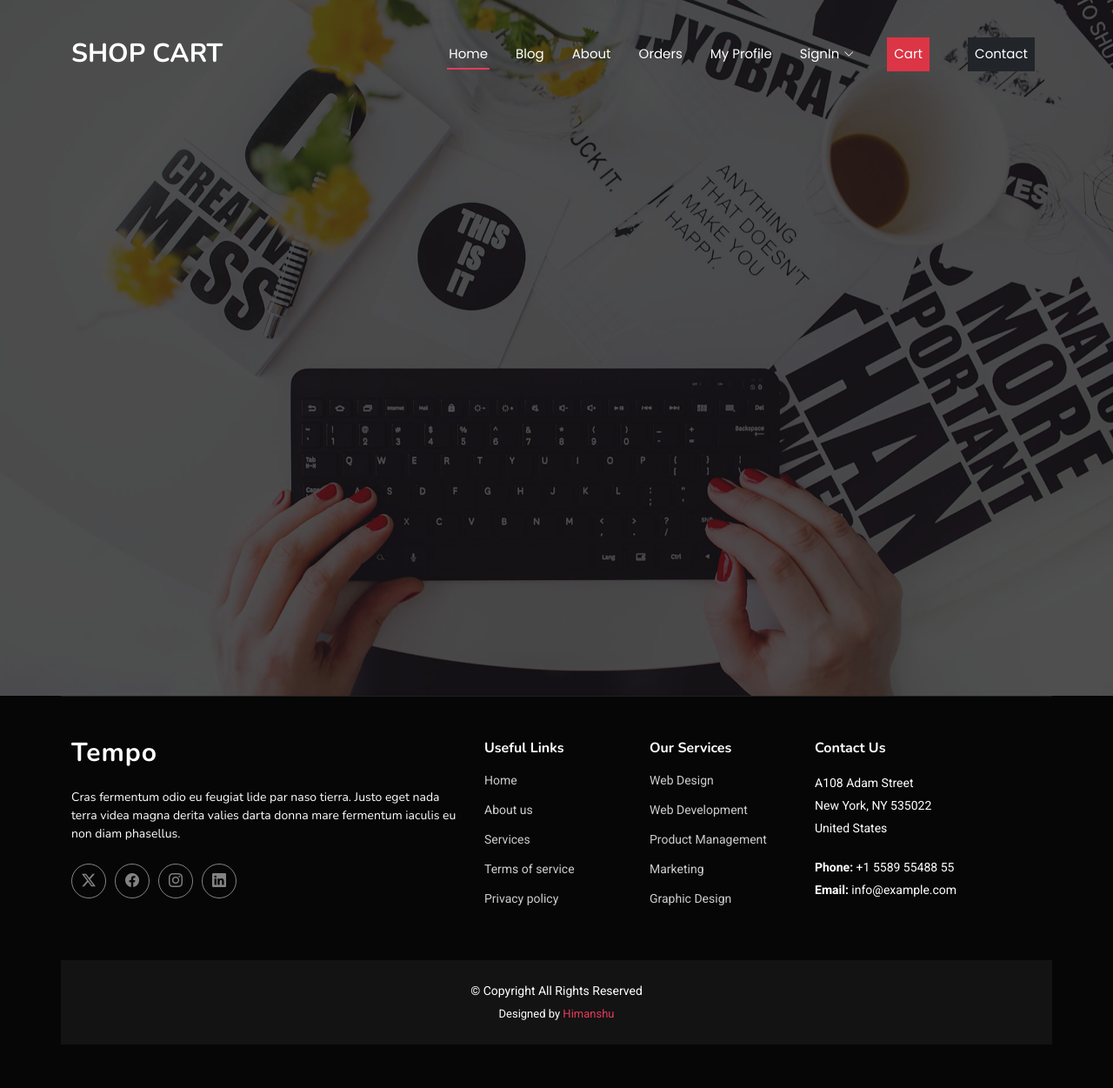
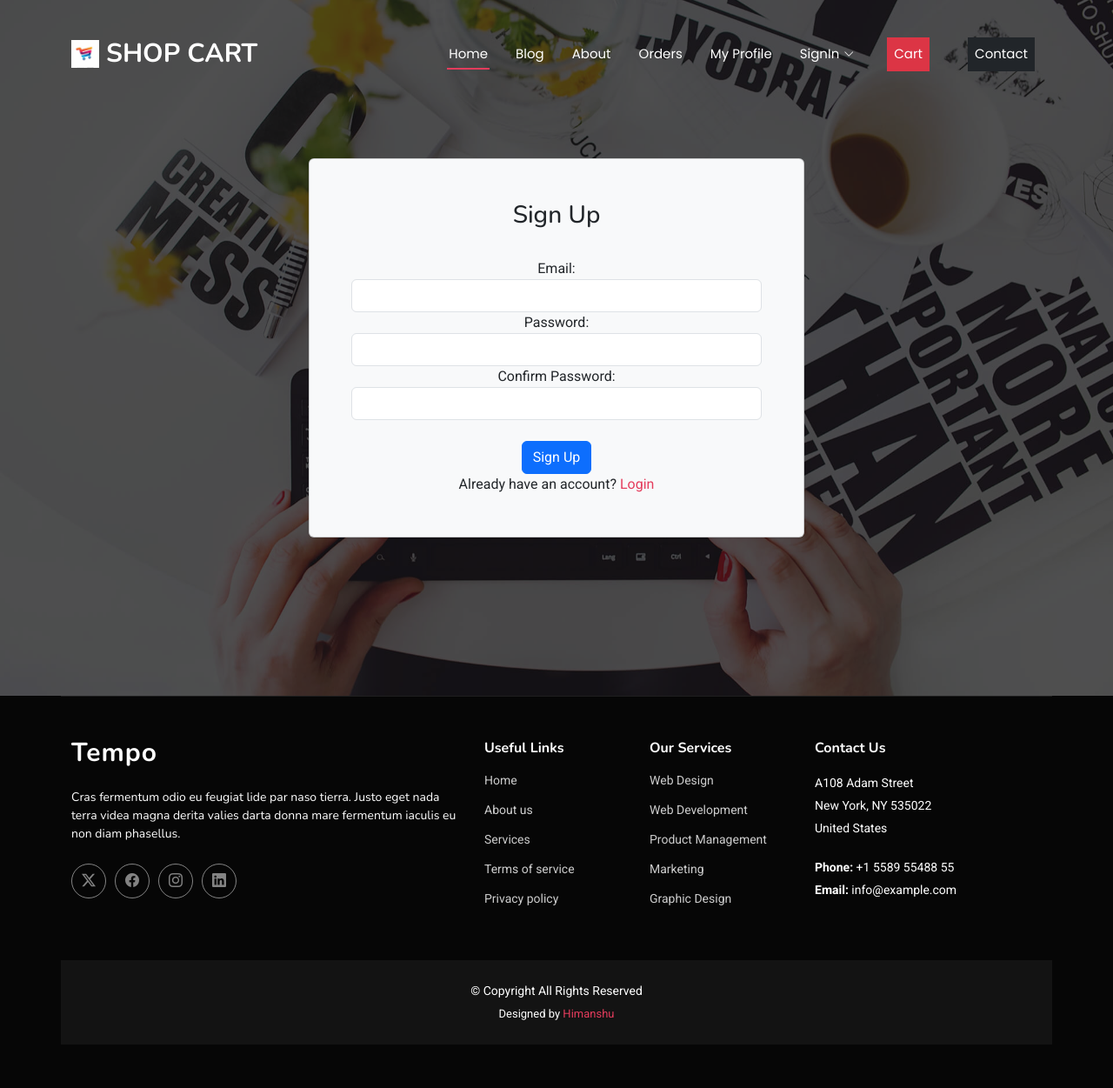
Before and after one commit to himanshu2285/Shopping-cart, a Django app: page /accounts/signup/ in a window 1280 px wide. Shown: the whole page at 87% size. Run offline with Django 5.2, Linux system fonts and the light colour scheme; some libraries are stand-ins or nearby versions.

Commit message:
Added Password mismatch feature in signup

```diff
--- a/ecommerce/accounts/views.py
+++ b/ecommerce/accounts/views.py
@@ -1,6 +1,6 @@
-from django.http import HttpResponse
-from django.shortcuts import render, redirect
+from django.shortcuts import render, redirect, HttpResponse
 from django.contrib.auth.models import User
+from django.contrib import messages
 
 # Create your views here.
 def signup(request):
@@ -8,9 +8,10 @@ def signup(request):
         email = request.POST['email']
         password = request.POST['pass1']
         confirm_password = request.POST['pass2']
-        if password !=  confirm_password:
-            return HttpResponse("Password Incorrect")
-            # return render(request,'accounts/sihnup.html')
+        if password != confirm_password:
+            # return HttpResponse("Password not matched")
+            messages.warning(request,"Password is not matching")
+            return render(request,"signup.html")
 
         try:
             if User.objects.get(username = email):
--- a/ecommerce/ecommerce/settings.py
+++ b/ecommerce/ecommerce/settings.py
@@ -11,6 +11,7 @@ https://docs.djangoproject.com/en/5.2/ref/settings/
 """
 
 from pathlib import Path
+from django.contrib import messages
 
 # Build paths inside the project like this: BASE_DIR / 'subdir'.
 BASE_DIR = Path(__file__).resolve().parent.parent
@@ -130,3 +131,7 @@ STATICFILES_DIRS = [
 # https://docs.djangoproject.com/en/5.2/ref/settings/#default-auto-field
 
 DEFAULT_AUTO_FIELD = 'django.db.models.BigAutoField'
+
+MESSAGE_TAGS = {
+    messages.ERROR:"danger"
+}
--- a/ecommerce/templates/base.html
+++ b/ecommerce/templates/base.html
@@ -1,44 +1,55 @@
 {% load static %}
 <!DOCTYPE html>
 <html lang="en">
+  <head>
+    <meta charset="utf-8" />
+    <meta content="width=device-width, initial-scale=1.0" name="viewport" />
 
-<head>
-  <meta charset="utf-8">
-  <meta content="width=device-width, initial-scale=1.0" name="viewport">
-
-  <title>
-    {% block title %}{% endblock title %}
-  </title>
-  <meta name="description" content="E Commerce Website, We deliver quality products">
-  <meta name="amazon,flipkart,selling,products" content="ecommerce">
-
-  <!-- Favicons -->
-  <link href="static/assets/img/favicon.png" rel="icon">
-  <link href="static/assets/img/apple-touch-icon.png" rel="apple-touch-icon">
+    <title>{% block title %}{% endblock title %}</title>
+    <meta
+      name="description"
+      content="E Commerce Website, We deliver quality products"
+    />
+    <meta name="amazon,flipkart,selling,products" content="ecommerce" />
 
     <!-- Fonts -->
-  <link href="https://fonts.googleapis.com" rel="preconnect">
-  <link href="https://fonts.gstatic.com" rel="preconnect" crossorigin>
-  <link href="https://fonts.googleapis.com/css2?family=Roboto:ital,wght@0,100;0,300;0,400;0,500;0,700;0,900;1,100;1,300;1,400;1,500;1,700;1,900&family=Poppins:ital,wght@0,100;0,200;0,300;0,400;0,500;0,600;0,700;0,800;0,900;1,100;1,200;1,300;1,400;1,500;1,600;1,700;1,800;1,900&family=Nunito:ital,wght@0,200;0,300;0,400;0,500;0,600;0,700;0,800;0,900;1,200;1,300;1,400;1,500;1,600;1,700;1,800;1,900&display=swap" rel="stylesheet">
+    <link href="https://fonts.googleapis.com" rel="preconnect" />
+    <link href="https://fonts.gstatic.com" rel="preconnect" crossorigin />
+    <link
+      href="https://fonts.googleapis.com/css2?family=Roboto:ital,wght@0,100;0,300;0,400;0,500;0,700;0,900;1,100;1,300;1,400;1,500;1,700;1,900&family=Poppins:ital,wght@0,100;0,200;0,300;0,400;0,500;0,600;0,700;0,800;0,900;1,100;1,200;1,300;1,400;1,500;1,600;1,700;1,800;1,900&family=Nunito:ital,wght@0,200;0,300;0,400;0,500;0,600;0,700;0,800;0,900;1,200;1,300;1,400;1,500;1,600;1,700;1,800;1,900&display=swap"
+      rel="stylesheet"
+    />
 
     <!-- Vendor CSS Files -->
-  <link href="static/assets/vendor/bootstrap/css/bootstrap.min.css" rel="stylesheet">
-  <link href="static/assets/vendor/bootstrap-icons/bootstrap-icons.css" rel="stylesheet">
-  <link href="static/assets/vendor/aos/aos.css" rel="stylesheet">
-  <link href="static/assets/vendor/glightbox/css/glightbox.min.css" rel="stylesheet">
-  <link href="static/assets/vendor/swiper/swiper-bundle.min.css" rel="stylesheet">
+    <link
+      href="{% static '/assets/vendor/bootstrap/css/bootstrap.min.css' %}"
+      rel="stylesheet"
+    />
+    <link
+      href="{% static '/assets/vendor/bootstrap-icons/bootstrap-icons.css' %}"
+      rel="stylesheet"
+    />
+    <link href="{% static '/assets/vendor/aos/aos.css' %}" rel="stylesheet" />
+    <link
+      href="{% static '/assets/vendor/glightbox/css/glightbox.min.css' %}"
+      rel="stylesheet"
+    />
+    <link
+      href="{% static '/assets/vendor/swiper/swiper-bundle.min.css' %}"
+      rel="stylesheet"
+    />
 
     <!-- Main CSS File -->
-  <link href="static/assets/css/main.css" rel="stylesheet">
-
+    <link href="{% static '/assets/css/main.css' %}" rel="stylesheet" />
   </head>
 
   <body class="index-page">
-
     <header id="header" class="header d-flex align-items-center fixed-top">
-    <div class="container-fluid container-xl position-relative d-flex align-items-center justify-content-between">
-
+      <div
+        class="container-fluid container-xl position-relative d-flex align-items-center justify-content-between"
+      >
         <a href="/" class="logo d-flex align-items-center">
+          <img src="{% static 'images/bgg.jpg' %}" alt="Shop Cart Image" />
           <h1 class="sitename">Shop Cart</h1>
         </a>
 
@@ -49,7 +60,11 @@
             <li><a href="/about">About</a></li>
             <li><a href="/about">Orders</a></li>
             <li><a href="/about">My Profile</a></li>
-          <li class="dropdown"><a href="#"><span>SignIn</span> <i class="bi bi-chevron-down toggle-dropdown"></i></a>
+            <li class="dropdown">
+              <a href="#"
+                ><span>SignIn</span>
+                <i class="bi bi-chevron-down toggle-dropdown"></i
+              ></a>
               <ul>
                 <li><a href="/accounts/signup/">Sign Up</a></li>
                 <li><a href="/accounts/login/">Login</a></li>
@@ -61,43 +76,49 @@
           </ul>
           <i class="mobile-nav-toggle d-xl-none bi bi-list"></i>
         </nav>
-
       </div>
     </header>
 
     <main class="main" id="main">
-
       <!-- Hero Section -->
       <section id="hero" class="hero section dark-background">
+          <img
+            src="{% static '/assets/img/hero-bg.jpg' %}"
+            alt=""
+            data-aos="fade-in"
+          />
 
-      <img src="static/assets/img/hero-bg.jpg" alt="" data-aos="fade-in">
-
-      <div class="container text-center" data-aos="fade-up" data-aos-delay="100">
+          <div
+            class="container text-center"
+            data-aos="fade-up"
+            data-aos-delay="100"
+          >
             <div class="row justify-content-center">
               {% block content %}
+
+
 
               {% endblock content %}
             </div>
           </div>
+      </section>
+      <!-- /Hero Section -->
 
-    </section><!-- /Hero Section -->
-
-    {% block body %}
-
-
-    {% endblock body %}
-
+      {% block body %} {% endblock body %}
     </main>
 
     <footer id="footer" class="footer dark-background">
-
       <div class="container footer-top">
         <div class="row gy-4">
           <div class="col-lg-5 col-md-12 footer-about">
             <a href="index.html" class="logo d-flex align-items-center">
               <span class="sitename">Tempo</span>
             </a>
-          <p>Cras fermentum odio eu feugiat lide par naso tierra. Justo eget nada terra videa magna derita valies darta donna mare fermentum iaculis eu non diam phasellus.</p>
+            <p>
+              Cras fermentum odio eu feugiat lide par naso tierra. Justo eget
+              nada terra videa magna derita valies darta donna mare fermentum
+              iaculis eu non diam phasellus.
+            </p>
             <div class="social-links d-flex mt-4">
               <a href=""><i class="bi bi-twitter-x"></i></a>
               <a href=""><i class="bi bi-facebook"></i></a>
@@ -128,15 +149,18 @@
             </ul>
           </div>
 
-        <div class="col-lg-3 col-md-12 footer-contact text-center text-md-start">
+          <div
+            class="col-lg-3 col-md-12 footer-contact text-center text-md-start"
+          >
             <h4>Contact Us</h4>
             <p>A108 Adam Street</p>
             <p>New York, NY 535022</p>
             <p>United States</p>
-          <p class="mt-4"><strong>Phone:</strong> <span>+1 5589 55488 55</span></p>
+            <p class="mt-4">
+              <strong>Phone:</strong> <span>+1 5589 55488 55</span>
+            </p>
             <p><strong>Email:</strong> <span>info@example.com</span></p>
           </div>
-
         </div>
       </div>
 
@@ -146,27 +170,29 @@
           Designed by <a href="https://github.com/himanshu2285">Himanshu</a>
         </div>
       </div>
-
     </footer>
 
     <!-- Scroll Top -->
-  <a href="#" id="scroll-top" class="scroll-top d-flex align-items-center justify-content-center"><i class="bi bi-arrow-up-short"></i></a>
+    <a
+      href="#"
+      id="scroll-top"
+      class="scroll-top d-flex align-items-center justify-content-center"
+      ><i class="bi bi-arrow-up-short"></i
+    ></a>
 
     <!-- Preloader -->
     <div id="preloader"></div>
 
     <!-- Vendor JS Files -->
-  <script src="static/assets/vendor/bootstrap/js/bootstrap.bundle.min.js"></script>
-  <script src="static/assets/vendor/php-email-form/validate.js"></script>
-  <script src="static/assets/vendor/aos/aos.js"></script>
-  <script src="static/assets/vendor/glightbox/js/glightbox.min.js"></script>
-  <script src="static/assets/vendor/imagesloaded/imagesloaded.pkgd.min.js"></script>
-  <script src="static/assets/vendor/isotope-layout/isotope.pkgd.min.js"></script>
-  <script src="static/assets/vendor/swiper/swiper-bundle.min.js"></script>
+    <script src="{% static '/assets/vendor/bootstrap/js/bootstrap.bundle.min.js' %}"></script>
+    <script src="{% static '/assets/vendor/php-email-form/validate.js' %}"></script>
+    <script src="{% static '/assets/vendor/aos/aos.js' %}"></script>
+    <script src="{% static '/assets/vendor/glightbox/js/glightbox.min.js' %}"></script>
+    <script src="{% static '/assets/vendor/imagesloaded/imagesloaded.pkgd.min.js' %}"></script>
+    <script src="{% static '/assets/vendor/isotope-layout/isotope.pkgd.min.js' %}"></script>
+    <script src="{% static '/assets/vendor/swiper/swiper-bundle.min.js' %}"></script>
 
     <!-- Main JS File -->
-  <script src="static/assets/js/main.js"></script>
-
+    <script src="{% static '/assets/js/main.js' %}"></script>
   </body>
-
 </html>
--- a/ecommerce/templates/signup.html
+++ b/ecommerce/templates/signup.html
@@ -1 +1,38 @@
 {% extends "base.html" %}
+{% block title %}Sign Up{% endblock title %}
+
+{% block content %}
+
+  <div class="card bg-light p-5 col-6">
+    <h3 class="text-center text-dark">Sign Up</h3>
+
+    {% for message in messages %}
+      <div class="alert alert-{{message.tags}} alert-dismissible fade show" role="alert">
+        <strong></strong> {{message}}
+        <button type="button" class="btn-close" data-bs-dismiss="alert" aria-label="Close"></button>
+      </div>
+    {% endfor %}
+
+    <form method="post">
+    {% csrf_token %}
+    <br>
+    <label for="email">Email:</label>
+    <div class="form-group">
+      <input type="email" class="form-control" pt-2 id="email" required name="email">
+    </div>
+    <label for="pass1">Password:</label>
+    <div class="form-group">
+      <input type="password" class="form-control" pt-2 id="pass1" required name="pass1" >
+    </div>
+    <label for="pass2">Confirm Password:</label>
+    <div class="form-group">
+      <input type="password" class="form-control" pt-2 id="pass2" required name="pass2" >
+    </div>
+    <br>
+    <button type="submit" class="btn btn-primary">Sign Up</button>
+    <br>
+    Already have an account? <a href="/accounts/login/">Login</a>
+    <br>
+  </div>
+
+{% endblock content %}
```
Also changed, not shown: ecommerce/static/assets/css/main.css (+1 -10 lines), ecommerce/templates/index.html (+1 -25 lines), ecommerce/db.sqlite3, ecommerce/static/images/bgg.jpg (added). Lines whose indentation alone changed are shown as unchanged.
